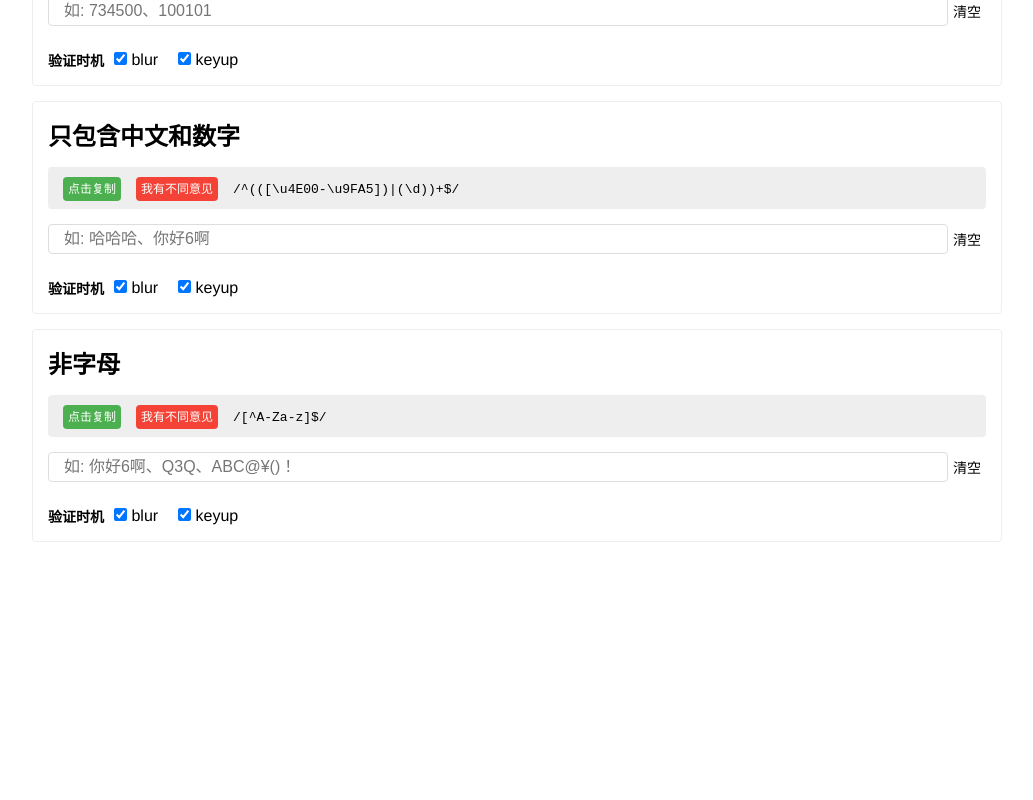
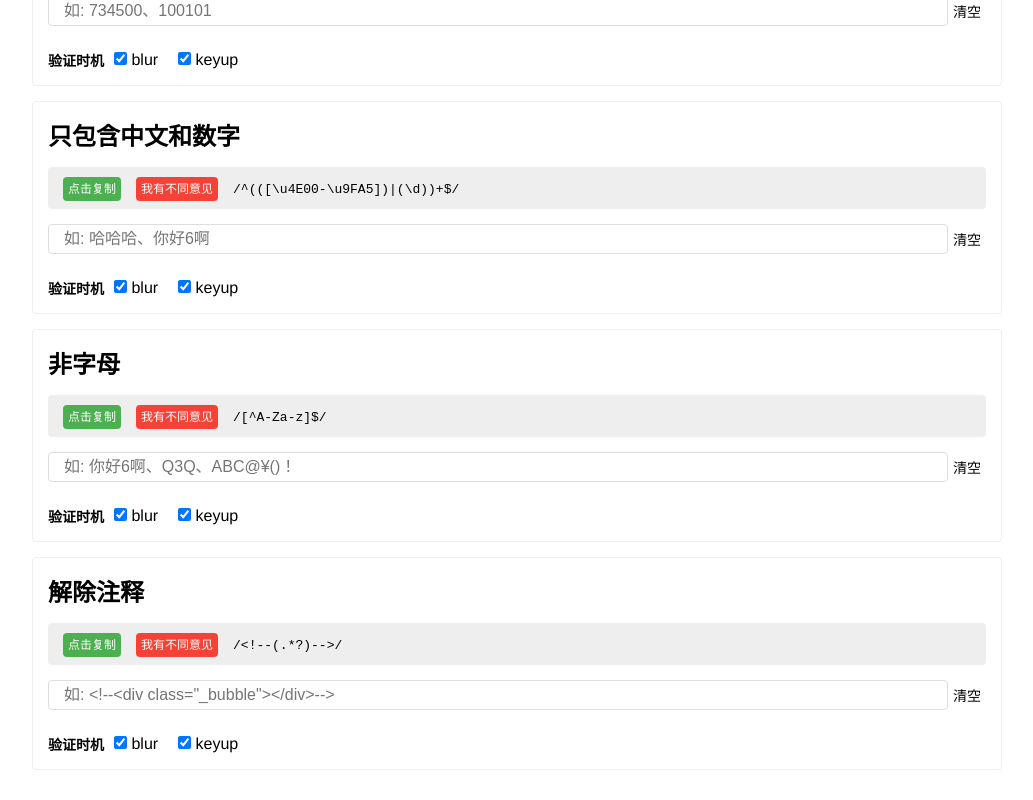
Before and after one commit to any86/any-rule, a Vue app: page / in a window 1280 px wide. Shown: the part 9402-10202 px from the top of the page, without its empty margins (123-1156 px from the left). Before the commit the page ends 9974 px from the top, so only its background shows below. Built offline with nearby package versions, Linux system fonts and the light colour scheme.

Commit message:
add解除注释的正则

```diff
--- a/src/RULES.js
+++ b/src/RULES.js
@@ -210,5 +210,10 @@ module.exports = [{
         title: '非字母',
         rule: /[^A-Za-z]$/,
         example: '如: 你好6啊、Q3Q、ABC@¥()！'
+    },
+    {
+        title: '解除注释',
+        rule: /<!--(.*?)-->/,
+        example: '如: <!--<div class="_bubble"></div>-->'
     }
 ];
```
Also changed, not shown: 1 other file (tests, documents, lock files or other folders).
